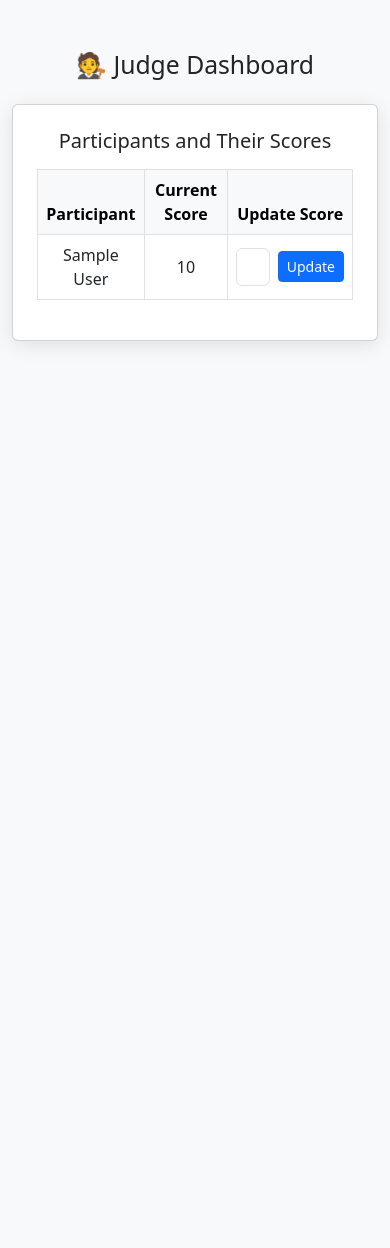
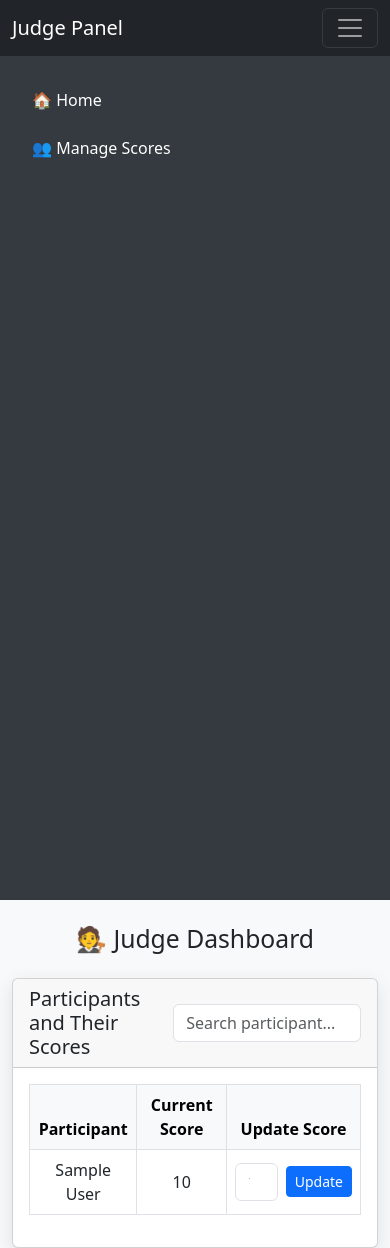
Before and after one commit to Rajan-Okita/scoring_system, a PHP site: page /judges/dashboard.php in a window 390 px wide. Before the commit the page ends 345 px from the top, so only its background shows below. Run offline with PHP 8.4, Linux system fonts and the light colour scheme; tables that the repository leaves empty or names only in its code hold one stand-in row (values such as "Sample post").

Commit message:
Dashboard editing

```diff
--- a/judges/dashboard.php
+++ b/judges/dashboard.php
@@ -1,5 +1,6 @@
 <?php
 include '../auth/connection.php';
+
 $message = "";
 $showMessage = false;
 
@@ -32,26 +33,67 @@ $users = $con->query("SELECT users_id, name, score FROM users ORDER BY score DES
     <style>
         body {
             background-color: #f8f9fa;
-            padding-top: 50px;
+            padding-top: 56px;
+        }
+        .sidebar {
+            height: 100vh;
+            background-color: #343a40;
+            padding-top: 20px;
+        }
+        .sidebar a {
+            color: white;
+            display: block;
+            padding: 12px 20px;
+            text-decoration: none;
+        }
+        .sidebar a:hover {
+            background-color: #495057;
         }
         .card {
-            box-shadow: 0 4px 20px rgba(0, 0, 0, 0.1);
+            box-shadow: 0 6px 20px rgba(0,0,0,0.1);
+        }
+        #searchInput {
+            max-width: 300px;
         }
     </style>
 </head>
 <body>
 
-<div class="container">
-    <h2 class="mb-4 text-center">🧑‍⚖️ Judge Dashboard</h2>
+<!-- Top Navbar -->
+<nav class="navbar navbar-expand-lg navbar-dark bg-dark fixed-top">
+    <div class="container-fluid">
+        <a class="navbar-brand" href="#">Judge Panel</a>
+        <button class="navbar-toggler" type="button" data-bs-toggle="collapse" data-bs-target="#navbarNavDropdown">
+            <span class="navbar-toggler-icon"></span>
+        </button>
+    </div>
+</nav>
+
+<div class="container-fluid">
+    <div class="row">
+        <!-- Sidebar -->
+        <nav class="col-md-3 col-lg-2 d-md-block sidebar text-white">
+            <a href="../index.php">🏠 Home</a>
+            <a href="#">👥 Manage Scores</a>
+        </nav>
+
+        <!-- Main Content -->
+        <main class="col-md-9 ms-sm-auto col-lg-10 px-md-4 pt-4">
+            <h2 class="text-center mb-4">🧑‍⚖️ Judge Dashboard</h2>
 
             <?php if ($showMessage): ?>
                 <div class="alert alert-success text-center"><?= $message ?></div>
             <?php endif; ?>
 
-    <div class="card p-4">
-        <h5 class="mb-3 text-center">Participants and Their Scores</h5>
+            <div class="card">
+                <div class="card-header d-flex justify-content-between align-items-center">
+                    <h5 class="mb-0">Participants and Their Scores</h5>
+                    <input type="text" id="searchInput" class="form-control" placeholder="Search participant...">
+                </div>
+
+                <div class="card-body">
                     <div class="table-responsive">
-            <table class="table table-bordered align-middle text-center">
+                        <table class="table table-bordered align-middle text-center" id="participantsTable">
                             <thead class="table-light">
                             <tr>
                                 <th>Participant</th>
@@ -78,6 +120,32 @@ $users = $con->query("SELECT users_id, name, score FROM users ORDER BY score DES
                     </div>
                 </div>
             </div>
+        </main>
+    </div>
+</div>
 
+<script src="https://cdn.jsdelivr.net/npm/bootstrap@5.3.0/dist/js/bootstrap.bundle.min.js"></script>
+<script>
+    // Live search filter
+    const searchInput = document.getElementById('searchInput');
+    const tableRows = document.querySelectorAll('#participantsTable tbody tr');
+
+    searchInput.addEventListener('input', function () {
+        const query = this.value.toLowerCase();
+        tableRows.forEach(row => {
+            const nameCell = row.querySelector('td:first-child');
+            const name = nameCell.textContent.toLowerCase();
+            row.style.display = name.includes(query) ? '' : 'none';
+        });
+    });
+
+    // Auto-hide success message after 5 seconds
+    const alertBox = document.querySelector('.alert-success');
+    if (alertBox) {
+        setTimeout(() => {
+            alertBox.style.display = 'none';
+        }, 5000);
+    }
+</script>
 </body>
 </html>
```
Also changed, not shown: admin/dashboard.php (+73 -30 lines). Lines whose indentation alone changed are shown as unchanged.
